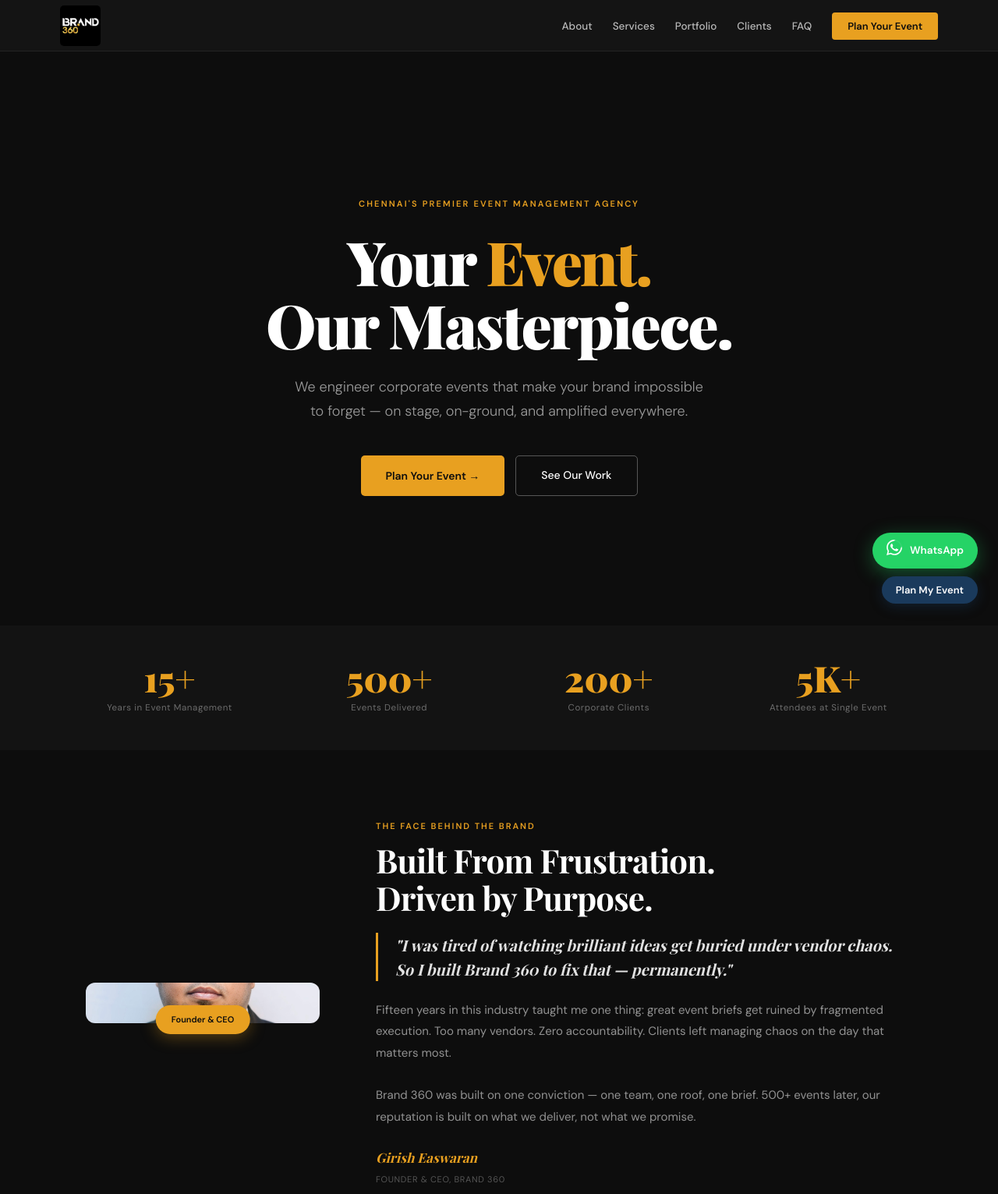
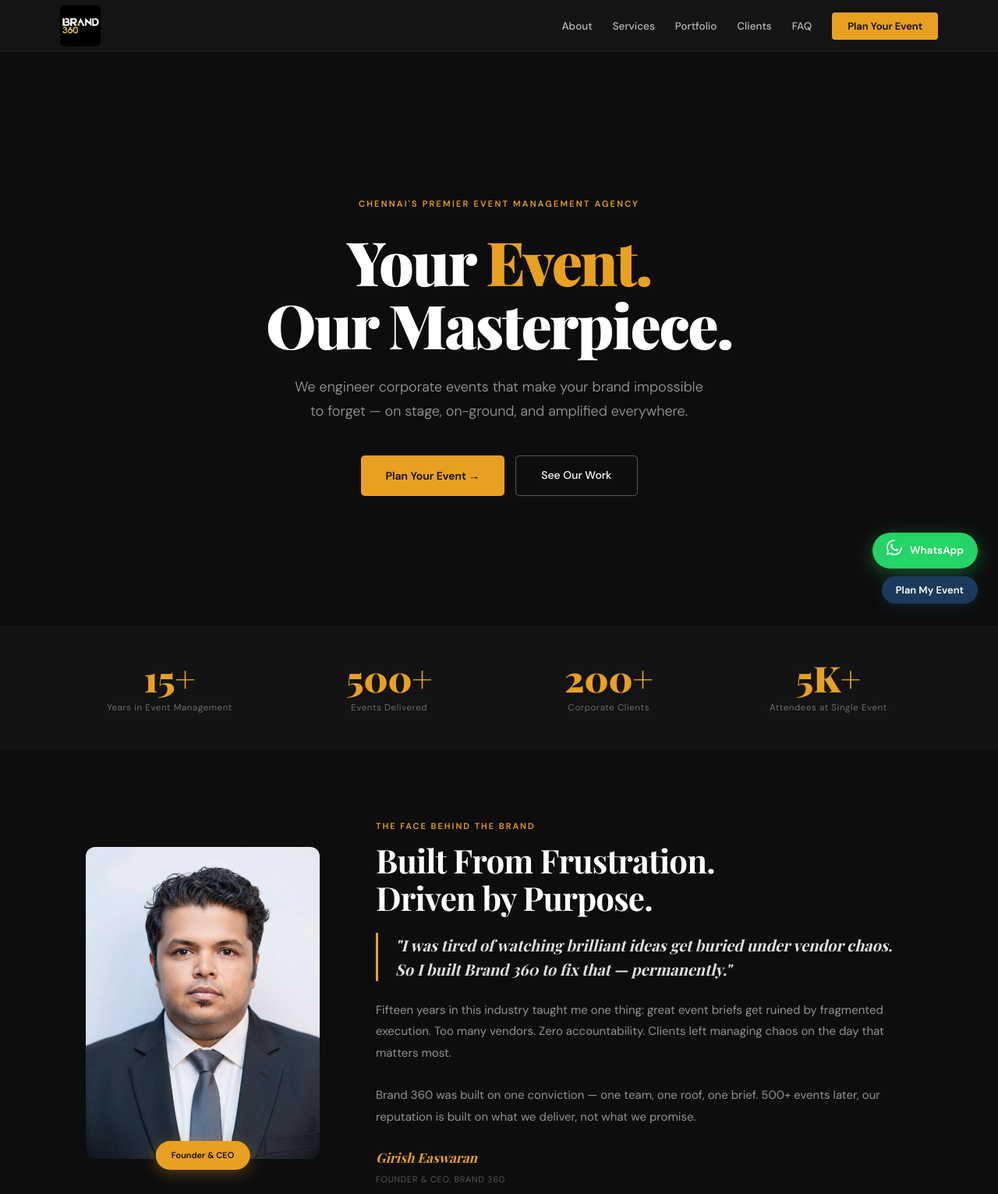
Before and after one commit to ITechTailor/brand360updated, a website built with Vite: page index.html in a window 1280 px wide. Shown: the top 1531 px of the page at 78% size. Built offline with nearby package versions, Linux system fonts and the light colour scheme.

Commit message:
Updated style.css

```diff
--- a/assets/css/style.css
+++ b/assets/css/style.css
@@ -32,7 +32,6 @@ a {
 img {
     display: block;
     max-width: 100%;
-    height:52px;
 }
 /* ── NAV ─────────────────────────────────────────────────────── */
 nav {
```
